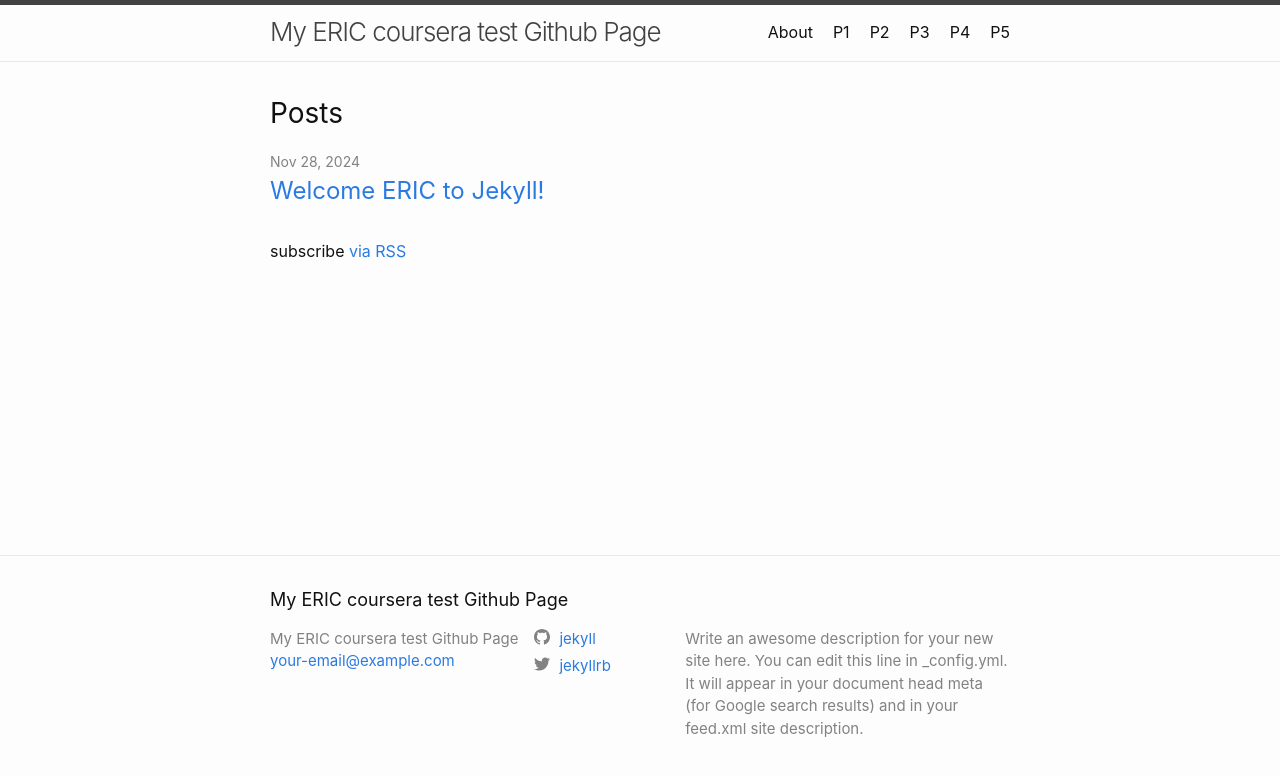
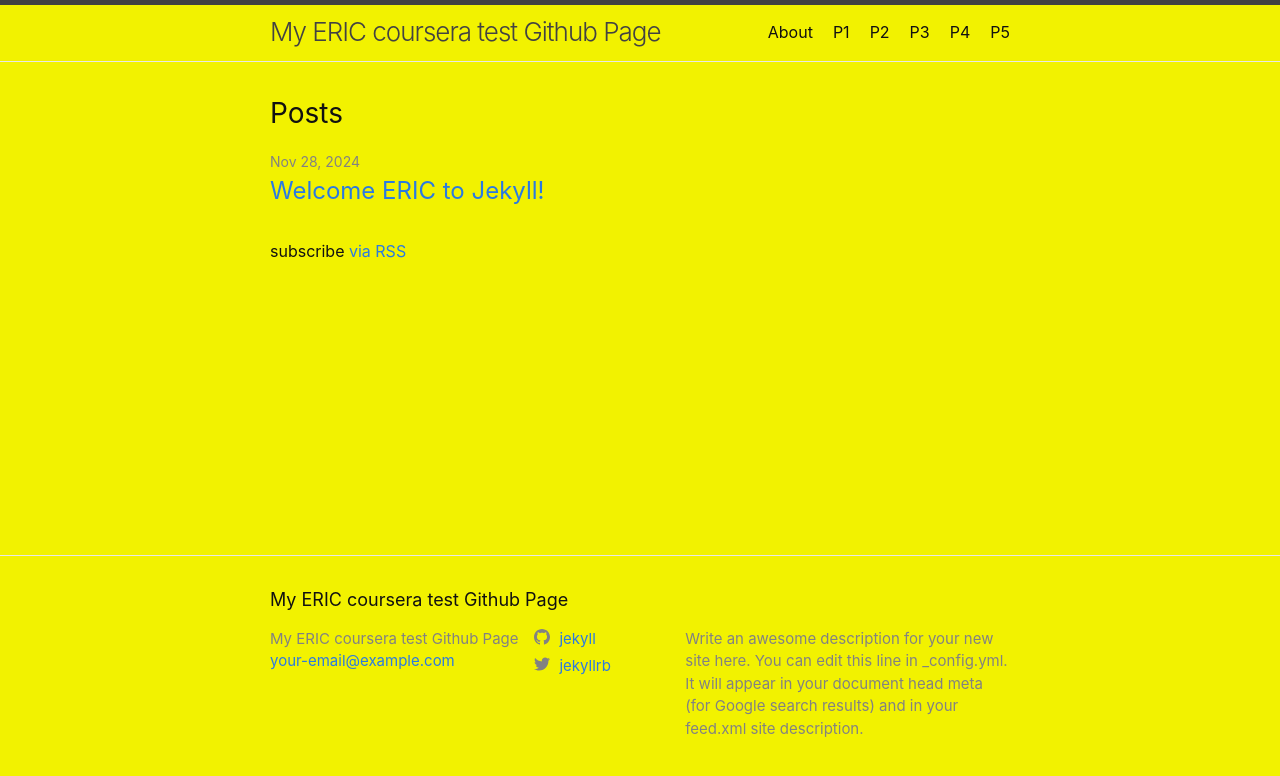
Before and after one commit to erlap-dev/erlap-dev.github.io, a plain HTML site: page index.html in a window 1280 px wide. Drawn offline with Linux system fonts and the light colour scheme.

Commit message:
Update main.css

```diff
--- a/assets/main.css
+++ b/assets/main.css
@@ -14,7 +14,7 @@ dl, dd, ol, ul, figure {
 body {
   font: 400 16px/1.5 -apple-system, BlinkMacSystemFont, "Segoe UI", Roboto, Helvetica, Arial, sans-serif, "Apple Color Emoji", "Segoe UI Emoji", "Segoe UI Symbol";
   color: #111;
-  background-color: #fdfdfd;
+  background-color: #f2f200;
   -webkit-text-size-adjust: 100%;
   -webkit-font-feature-settings: "kern" 1;
   -moz-font-feature-settings: "kern" 1;
```
